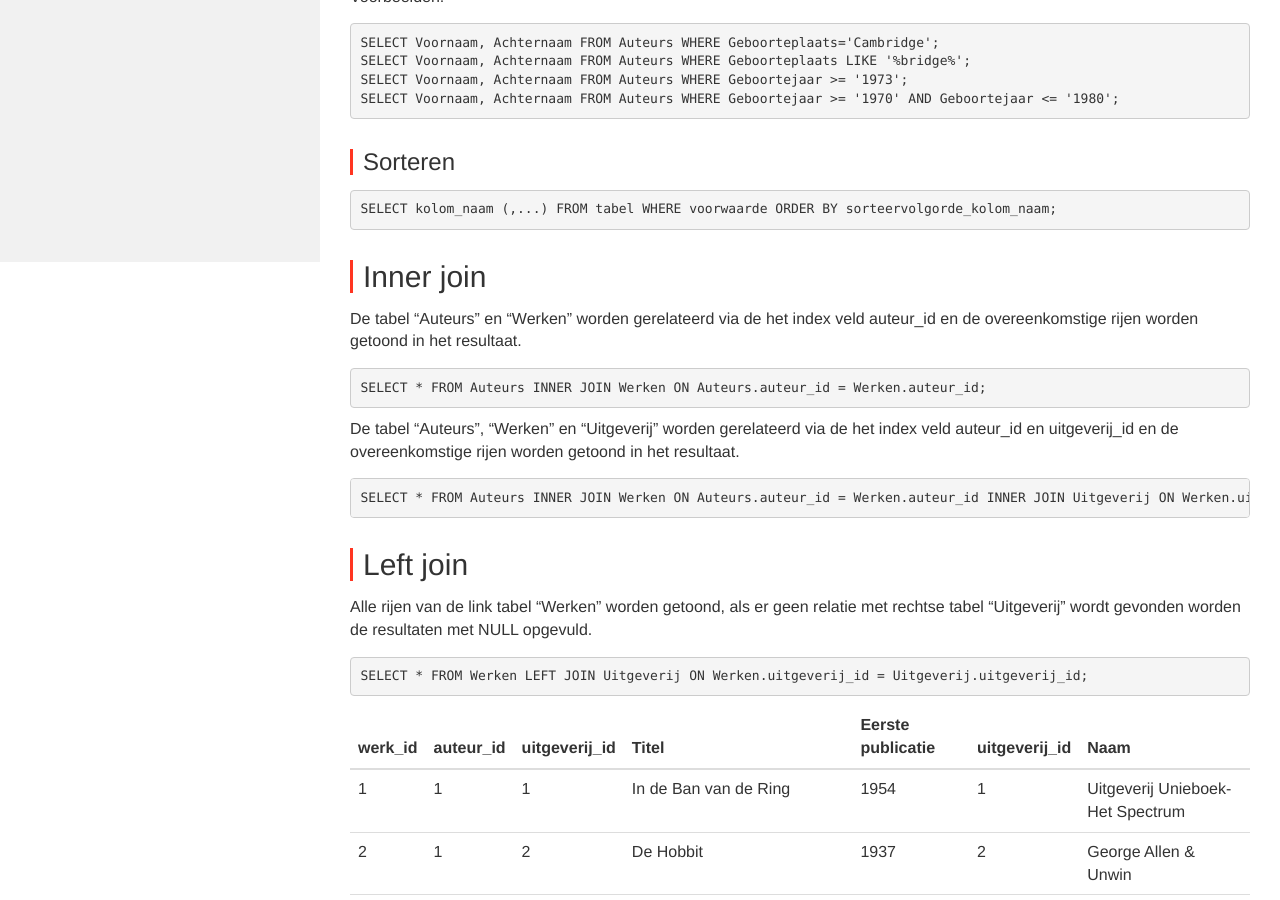
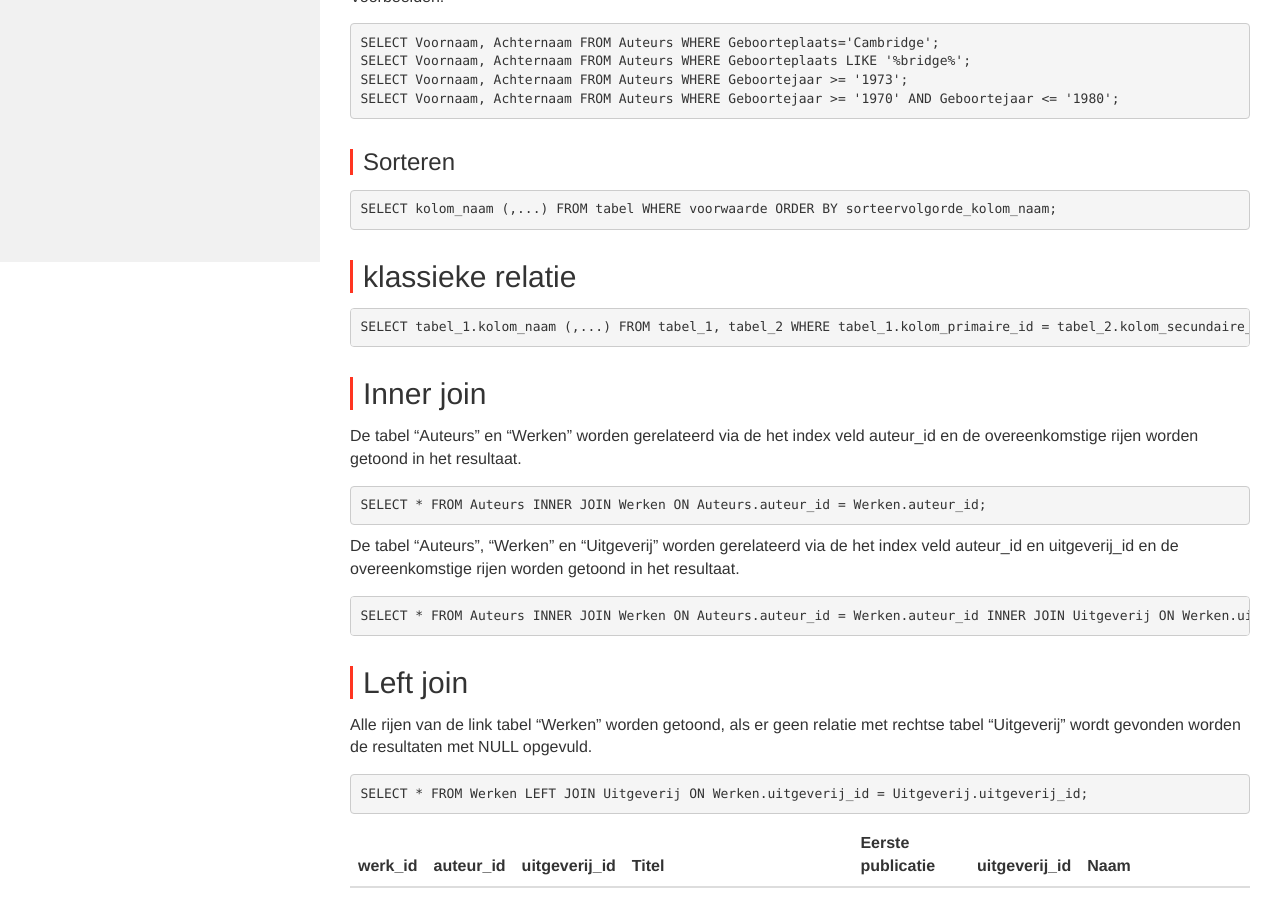
Before and after one commit to Syntra-Brussel/dynamische-webtechnieken, a Jekyll site: the page built from mysql/select.md, in a window 1280 px wide and 900 px high, scrolled down 1238 px. Built offline with Jekyll 4.4.1, drawn with Linux system fonts in a browser that asks for light colours; nearby versions of some CDN libraries; a script that is not in the unit is left out.

Commit message:
Update select.md

```diff
--- a/mysql/select.md
+++ b/mysql/select.md
@@ -54,6 +54,12 @@ SELECT Voornaam, Achternaam FROM Auteurs WHERE Geboortejaar >= '1970' AND Geboor
 SELECT kolom_naam (,...) FROM tabel WHERE voorwaarde ORDER BY sorteervolgorde_kolom_naam;
 </pre>
 
+## klassieke relatie
+
+<pre>
+SELECT tabel_1.kolom_naam (,...) FROM tabel_1, tabel_2 WHERE tabel_1.kolom_primaire_id = tabel_2.kolom_secundaire_id;
+</pre>
+
 ## Inner join
 De tabel “Auteurs” en “Werken” worden gerelateerd via de het index veld auteur_id en de overeenkomstige rijen worden getoond in het resultaat.
 
```
